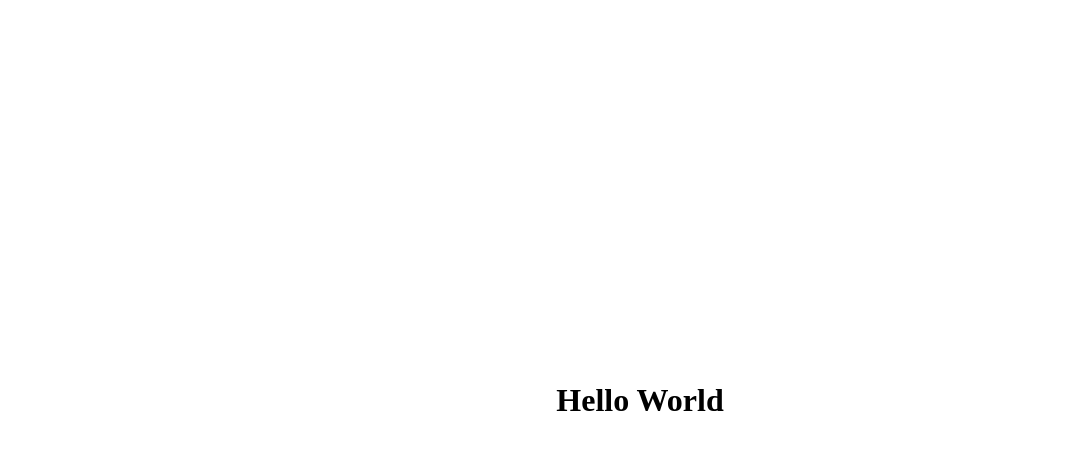
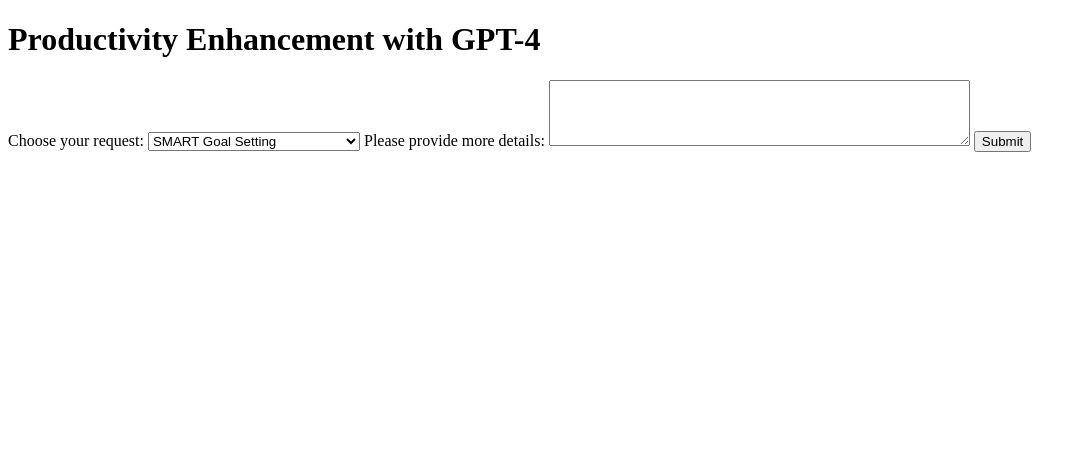
Before and after one commit to satoshiplaza/mark, a plain HTML site: page index.html in a window 1280 px wide. Shown: the whole page, without its empty margins (0-1086 px from the left). Drawn offline with Linux system fonts and the light colour scheme.

Commit message:
Update index.html

```diff
--- a/index.html
+++ b/index.html
@@ -1,18 +1,37 @@
 <!DOCTYPE html>
 <html>
-  <head>
-    <title>Hello World</title>
-    <style>
-      body {
-        display: flex;
-        justify-content: center;
-        align-items: center;
-        height: 100vh;
-        margin: 0;
-      }
-    </style>
-  </head>
-  <body>
-    <h1>Hello World</h1>
-  </body>
+<head>
+    <title>Productivity Enhancement with GPT-4</title>
+</head>
+<body>
+    <form action="/submit_form" method="POST">
+        <h1>Productivity Enhancement with GPT-4</h1>
+        <label for="request_type">Choose your request:</label>
+        <select id="request_type" name="request_type">
+            <option value="goal_setting">SMART Goal Setting</option>
+            <option value="task_organization">Task Organization</option>
+            <option value="content_creation">Content Creation</option>
+            <option value="language_learning">Language Learning</option>
+            <option value="time_management">Time Management</option>
+            <option value="research_assistance">Research Assistance</option>
+            <option value="meeting_preparation">Meeting Preparation</option>
+            <option value="email_drafting">Email Drafting</option>
+            <option value="learning_new_skills">Learning New Skills</option>
+            <option value="brainstorming">Brainstorming</option>
+            <option value="habit_tracking">Habit Tracking</option>
+            <option value="project_planning">Project Planning</option>
+            <option value="study_assistance">Study Assistance</option>
+            <option value="business_strategy">Business Strategy Development</option>
+            <option value="mental_health_management">Mental Health Management</option>
+            <option value="recipe_suggestion">Recipe Suggestion</option>
+            <option value="fitness_planning">Fitness Planning</option>
+            <option value="coding_help">Coding Help</option>
+            <option value="book_recommendations">Book Recommendations</option>
+            <option value="creative_writing">Creative Writing Assistance</option>
+        </select>
+        <label for="details">Please provide more details:</label>
+        <textarea id="details" name="details" rows="4" cols="50"></textarea>
+        <input type="submit" value="Submit">
+    </form>
+</body>
 </html>
```
